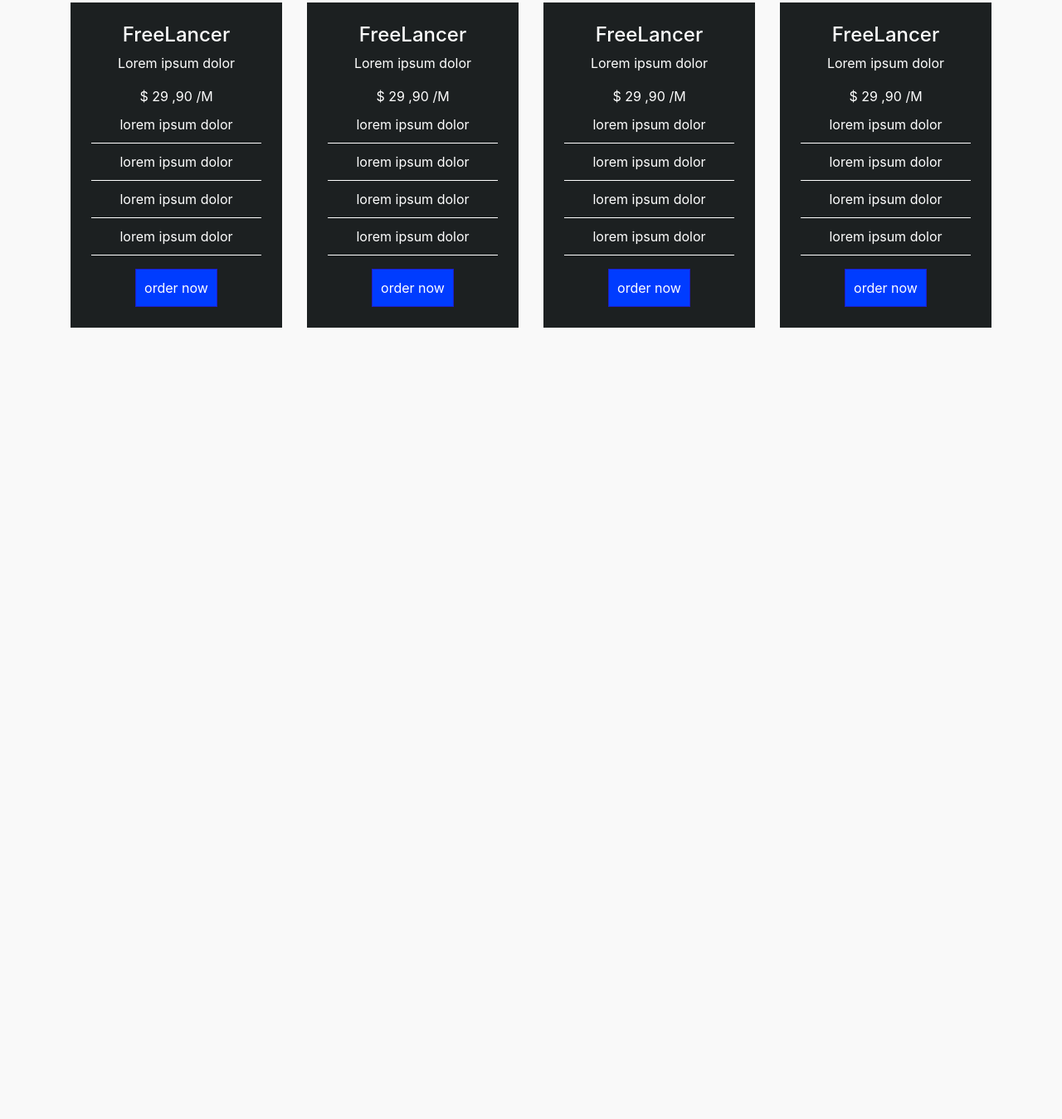
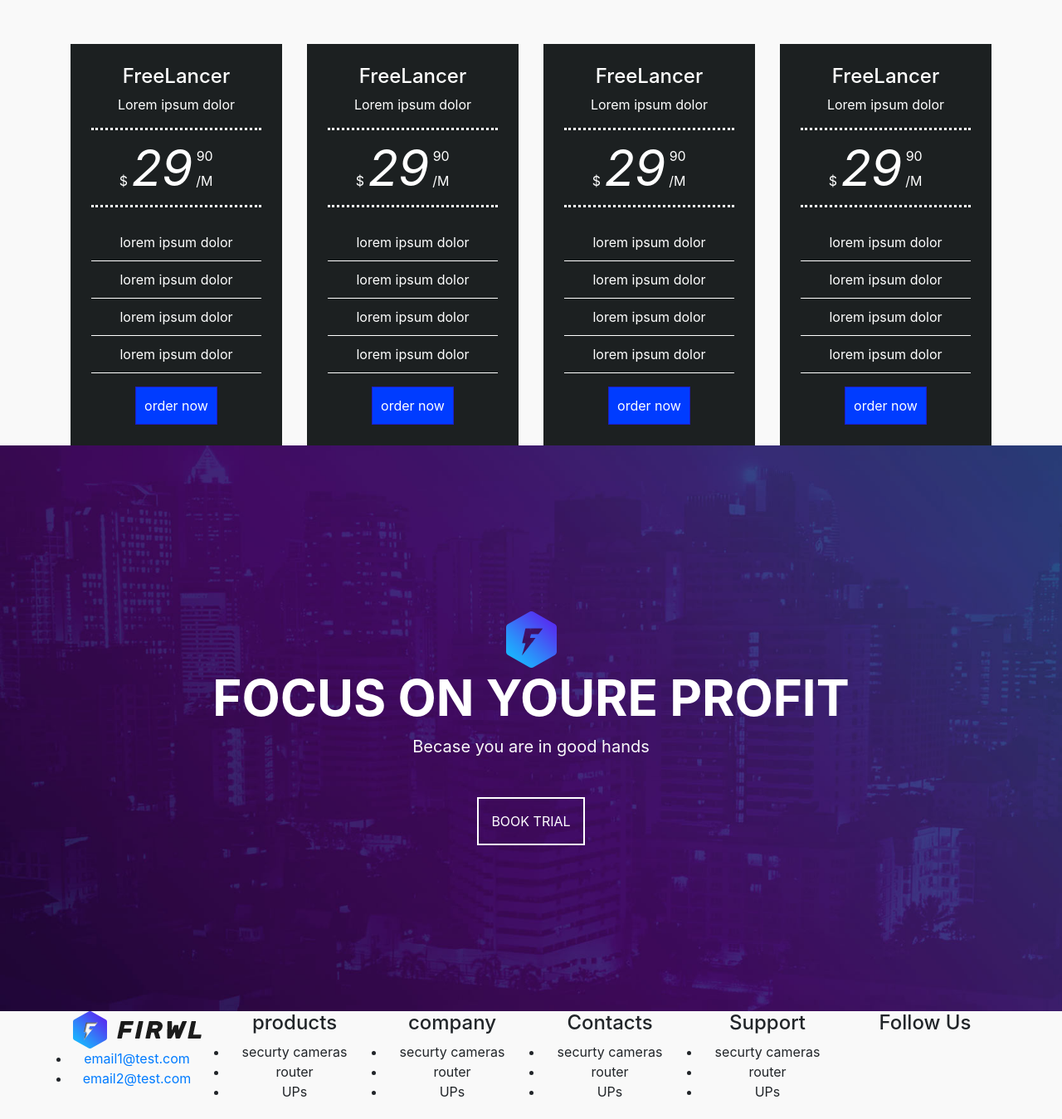
Before and after one commit to bozhidarmanchevski/live-site, a plain HTML site: page index.html in a window 1280 px wide. Shown: the part 5371-6720 px from the top of the page at 83% size. Before the commit the page ends 5966 px from the top, so only its background shows below. Drawn offline with nearby package versions, Linux system fonts and the light colour scheme.

Commit message:
verzija 5

```diff
--- a/css/style.css
+++ b/css/style.css
@@ -490,6 +490,7 @@ width: 250px;
 background-color: #1c2021;
 color:#fff;
 padding: 25px;
+margin-top: 50px;
 
 
 }
@@ -537,3 +538,80 @@ border-bottom: 1px solid #fff;
     text-align: center;
     color: #343434;
 }
+
+.pricing-section .pricing-plan .price {
+position: relative;
+border-top: 3px dotted #fff;
+border-bottom: 3px dotted #fff;
+margin-bottom: 20px;
+
+}
+
+.pricing-section .pricing-plan .price .main-num{
+    font-size: 60px;
+    font-style: italic;
+}
+
+
+.pricing-section .pricing-plan .price .sec-num{
+
+    position: relative ;
+    top: -30px;
+}
+
+.pricing-section .pricing-plan .price .month{
+
+position: relative ;
+left: -25px;
+}
+
+.profit-section{
+    padding-top: 200px;
+    padding-bottom: 200px;
+    background-image: url("../images/profit.jpg");
+    background-size: cover;
+    text-align: center;
+    color:#f9f9f9
+
+}
+
+.profit-section h2{
+    font-size: 60px;
+    text-transform: uppercase;
+    color: #fff;
+
+
+}
+
+.profit-section p {
+    font-size: 20px;
+
+
+}
+.profit-section a {
+    border: 2px solid #fff;
+    color: #fff;
+    text-transform: uppercase;
+    padding:15px;
+    text-decoration: none;
+    display:inline-block;
+    margin-top: 30px;
+
+
+
+}
+.footer{
+    padding-top: 100px;
+    padding-bottom: 100px;
+}
+
+.footer h4:before {
+    content: "";
+    display: inline-block;
+    background-color: #315df7;
+    width: 10px;
+    height: 10px ;
+    margin-right: 10px;
+    position: relative;
+    top:-2px;
+    }
--- a/index.html
+++ b/index.html
@@ -307,7 +307,7 @@
         <div class="price">
           <span class=dollar>$</span>
           <span class="main-num">29</span>
-          <span class="sec-num">,90</span>
+          <span class="sec-num">90</span>
           <span Class="month">/M</span>
           </div>
 
@@ -333,7 +333,7 @@
            <div class="price">
              <span class=dollar>$</span>
              <span class="main-num">29</span>
-             <span class="sec-num">,90</span>
+             <span class="sec-num">90</span>
              <span Class="month">/M</span>
              </div>
 
@@ -360,7 +360,7 @@
            <div class="price">
              <span class=dollar>$</span>
              <span class="main-num">29</span>
-             <span class="sec-num">,90</span>
+             <span class="sec-num">90</span>
              <span Class="month">/M</span>
              </div>
 
@@ -387,7 +387,7 @@
            <div class="price">
              <span class=dollar>$</span>
              <span class="main-num">29</span>
-             <span class="sec-num">,90</span>
+             <span class="sec-num">90</span>
              <span Class="month">/M</span>
              </div>
 
@@ -410,6 +410,65 @@
     </div>
   </div>
 
+     <div>
+   <div class="profit-section">
+    <img src="images/flogo.png" alt="">
+     <h2> Focus on youre profit</h2>
+     <p>Becase you are in good hands</p>
+    <a href="#">book trial</a>
+   </div>
+
+
+
+ <footer>
+    <div class="container">
+      <div class="row">
+        <div class="col-md-2">
+          <img src="images/logo.png" alt="">
+         <ul>
+
+          <li><a href="mailto:email1@test.com">email1@test.com</a></li>
+          <li><a href="mailto:email2@test.com">email2@test.com</a></li>
+
+         </ul>
+        </div>
+        <div class="col-md-2">
+          <h4>products</h4>
+          <ul>
+            <li>securty cameras</li>
+            <li>router</li>
+            <li>UPs</li>
+          </ul>
+        </div>
+        <div class="col-md-2">
+          <h4>company</h4>
+          <ul>
+            <li>securty cameras</li>
+            <li>router</li>
+            <li>UPs</li>
+          </ul>
+        </div>
+        <div class="col-md-2">
+          <h4>Contacts</h4>
+          <ul>
+            <li>securty cameras</li>
+            <li>router</li>
+            <li>UPs</li>
+          </ul>
+        </div>
+        <div class="col-md-2">
+          <h4>Support</h4>
+          <ul>
+            <li>securty cameras</li>
+            <li>router</li>
+            <li>UPs</li>
+          </ul>
+          </div>
+        <div class="col-md-2">
+          <h4>Follow Us</h4>
+        </div>
+    </div>
+ </footer>
 
  <script src="https://ajax.googleapis.com/ajax/libs/jquery/3.6.0/jquery.min.js"></script>
  <script src="https://cdn.jsdelivr.net/npm/bootstrap@4.5.3/dist/js/bootstrap.bundle.min.js" integrity="sha384-ho+j7jyWK8fNQe+A12Hb8AhRq26LrZ/JpcUGGOn+Y7RsweNrtN/tE3MoK7ZeZDyx" crossorigin="anonymous"></script>
```
Also changed, not shown: images/flogo.png (added), images/profit.jpg (added).
